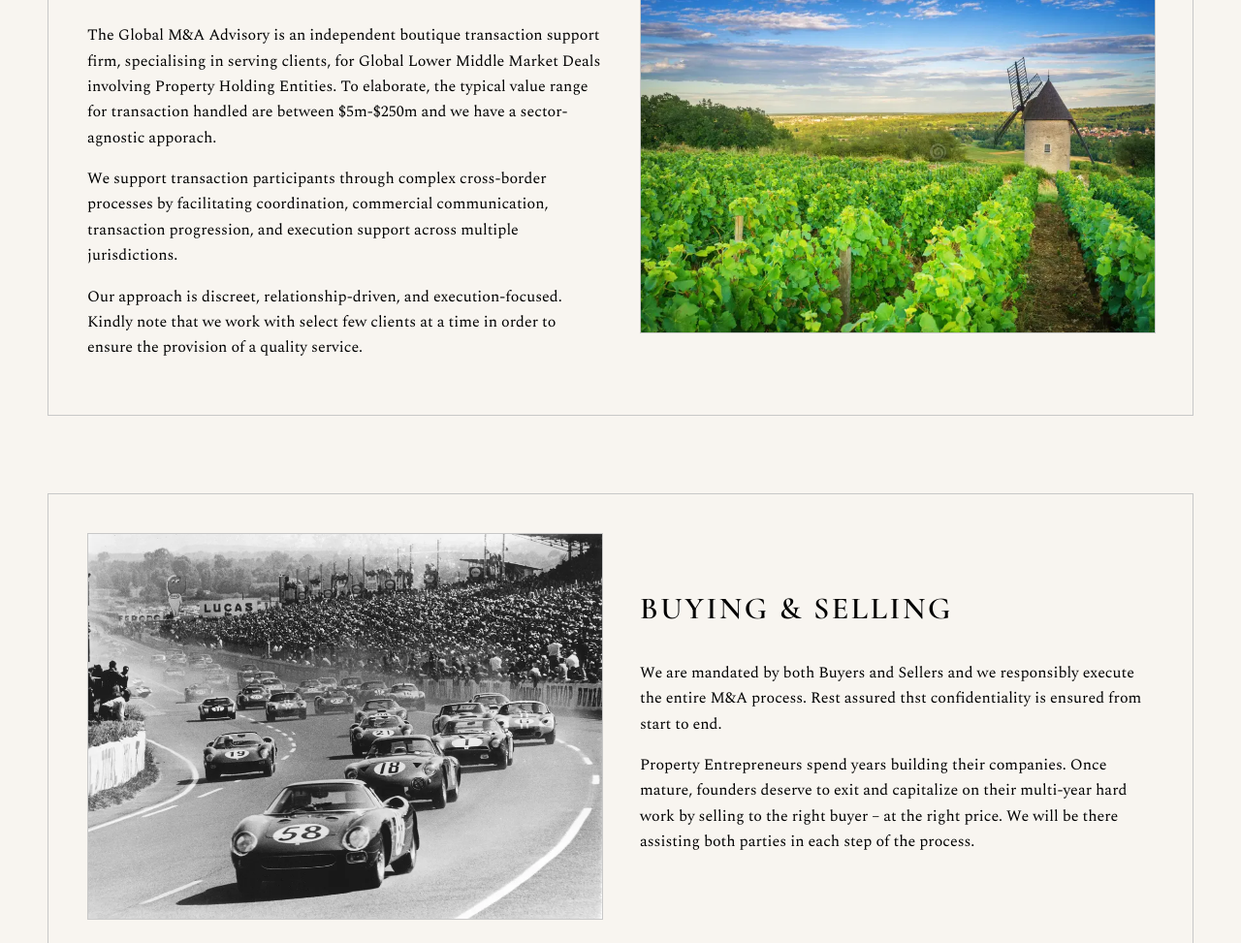
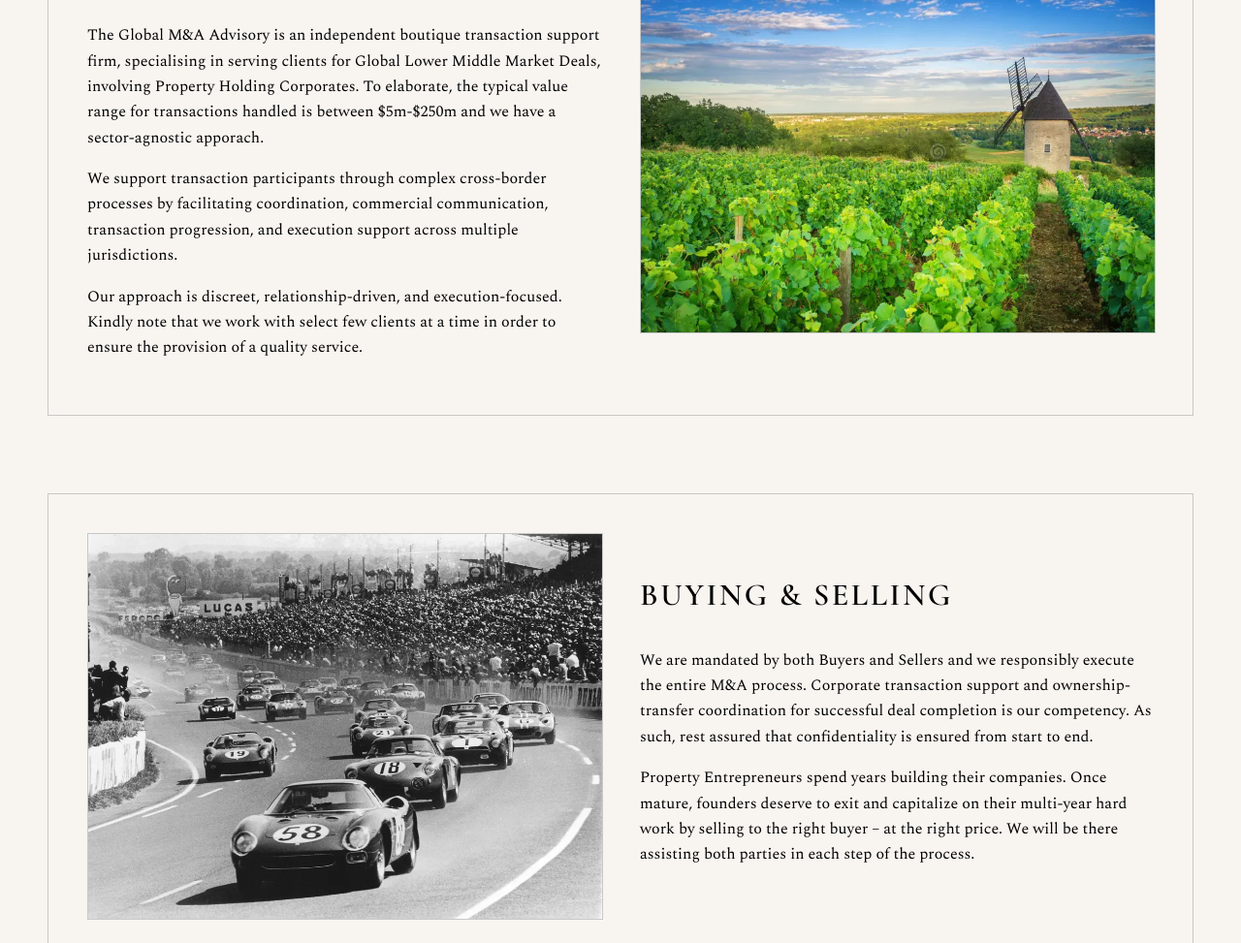
Before and after one commit to cpantelides1/cpantelides1.github.io, a plain HTML site: page index.html in a window 1280 px wide. Shown: the part 495-1468 px from the top of the page at 97% size. Drawn offline with nearby package versions, Linux system fonts and the light colour scheme.

Commit message:
Update index.html

```diff
--- a/index.html
+++ b/index.html
@@ -40,7 +40,7 @@
       <div class="text-block">
         <h2>About Us</h2>
         <p>
-The Global M&A Advisory is an independent boutique transaction support firm, specialising in serving clients, for Global Lower Middle Market Deals involving Property Holding Entities. To elaborate, the typical value range for transaction handled are between $5m-$250m and we have a sector-agnostic apporach.         </p>
+The Global M&A Advisory is an independent boutique transaction support firm, specialising in serving clients for Global Lower Middle Market Deals, involving Property Holding Corporates. To elaborate, the typical value range for transactions handled is between $5m-$250m and we have a sector-agnostic apporach.         </p>
         </p>
         <p>
 We support transaction participants through complex cross-border processes by facilitating coordination, commercial communication, transaction progression, and execution support across multiple jurisdictions.
@@ -59,7 +59,7 @@ Our approach is discreet, relationship-driven, and execution-focused. Kindly not
       <div class="text-block">
         <h2>Buying & Selling</h2>
         <p>
-          We are mandated by both Buyers and Sellers and we responsibly execute the entire M&A process. Rest assured thst confidentiality is ensured from start to end.
+          We are mandated by both Buyers and Sellers and we responsibly execute the entire M&A process. Corporate transaction support and ownership-transfer coordination for successful deal completion is our competency. As such, rest assured that confidentiality is ensured from start to end.
         </p>
         <p>
           Property Entrepreneurs spend years building their companies. Once mature, founders deserve to exit and capitalize on their multi‑year hard work by selling to the right buyer – at the right price. We will be there assisting both parties in each step of the process.
```
